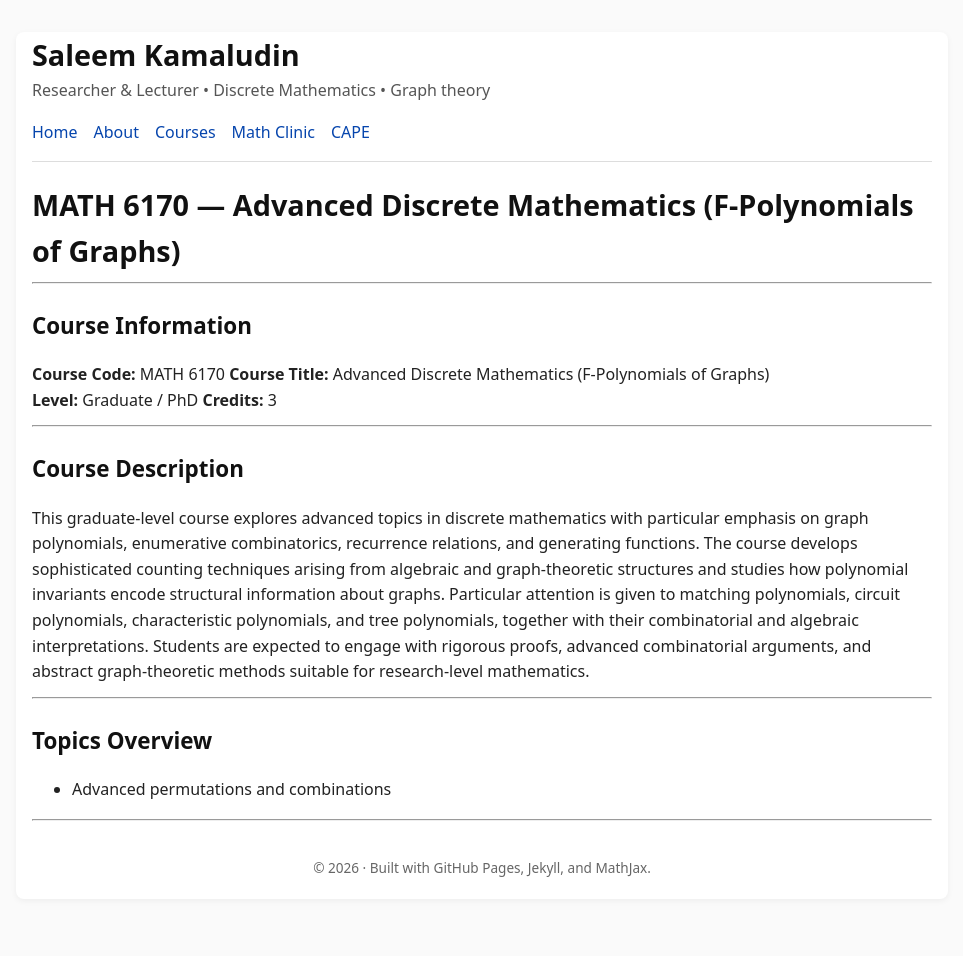
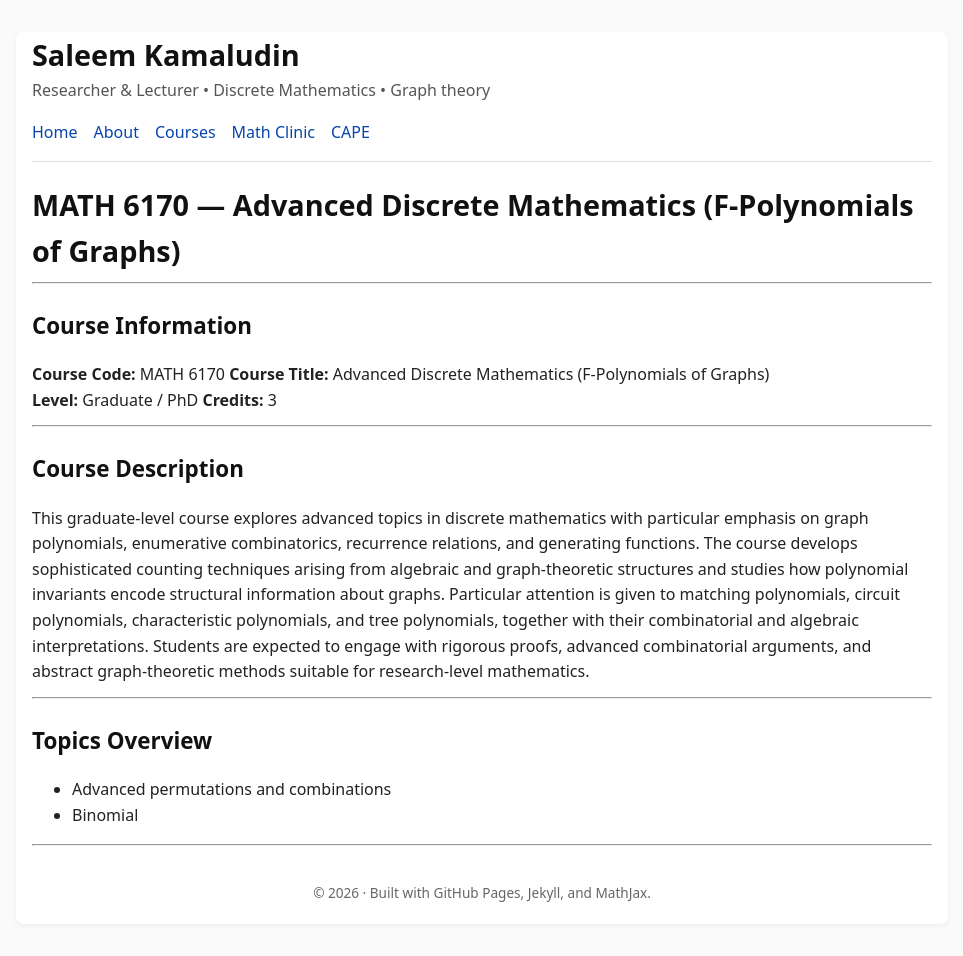
Before and after one commit to SaleemKamaludin/SaleemKamaludin.github.io, a Jekyll site: the page built from courses/graduate/advanced-discrete-mathematics/index.md, in a window 1280 px wide. Shown: the whole page, without its empty margins (158-1121 px from the left). Built offline with Jekyll 4.4.1, drawn with Linux system fonts in a browser that asks for light colours; before the commit the page ends 931 px from its top, so only the background shows below that.

Commit message:
Update index.md

```diff
--- a/courses/graduate/advanced-discrete-mathematics/index.md
+++ b/courses/graduate/advanced-discrete-mathematics/index.md
@@ -28,3 +28,4 @@ Students are expected to engage with rigorous proofs, advanced combinatorial arg
 ## Topics Overview
 
 - Advanced permutations and combinations
+- Binomial
```
